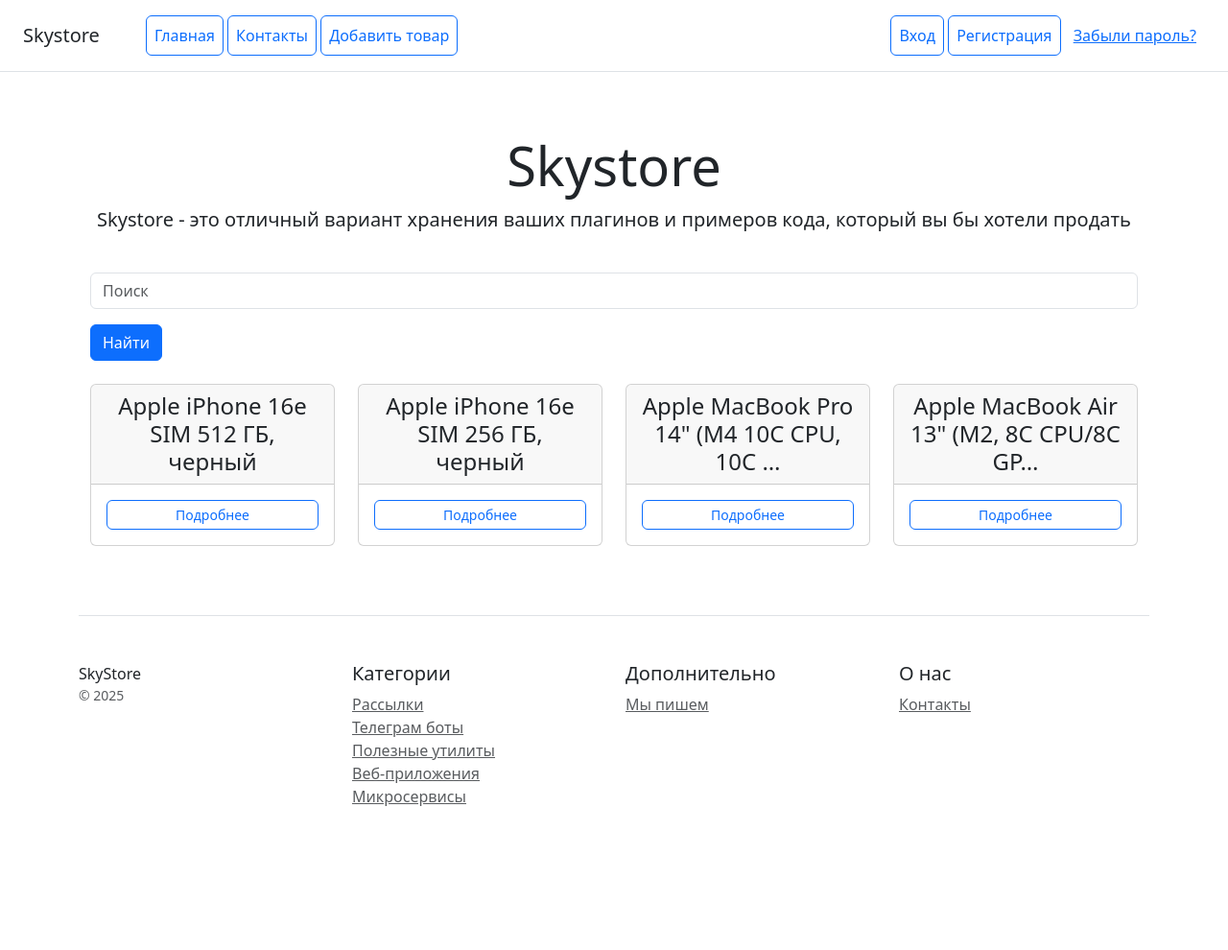
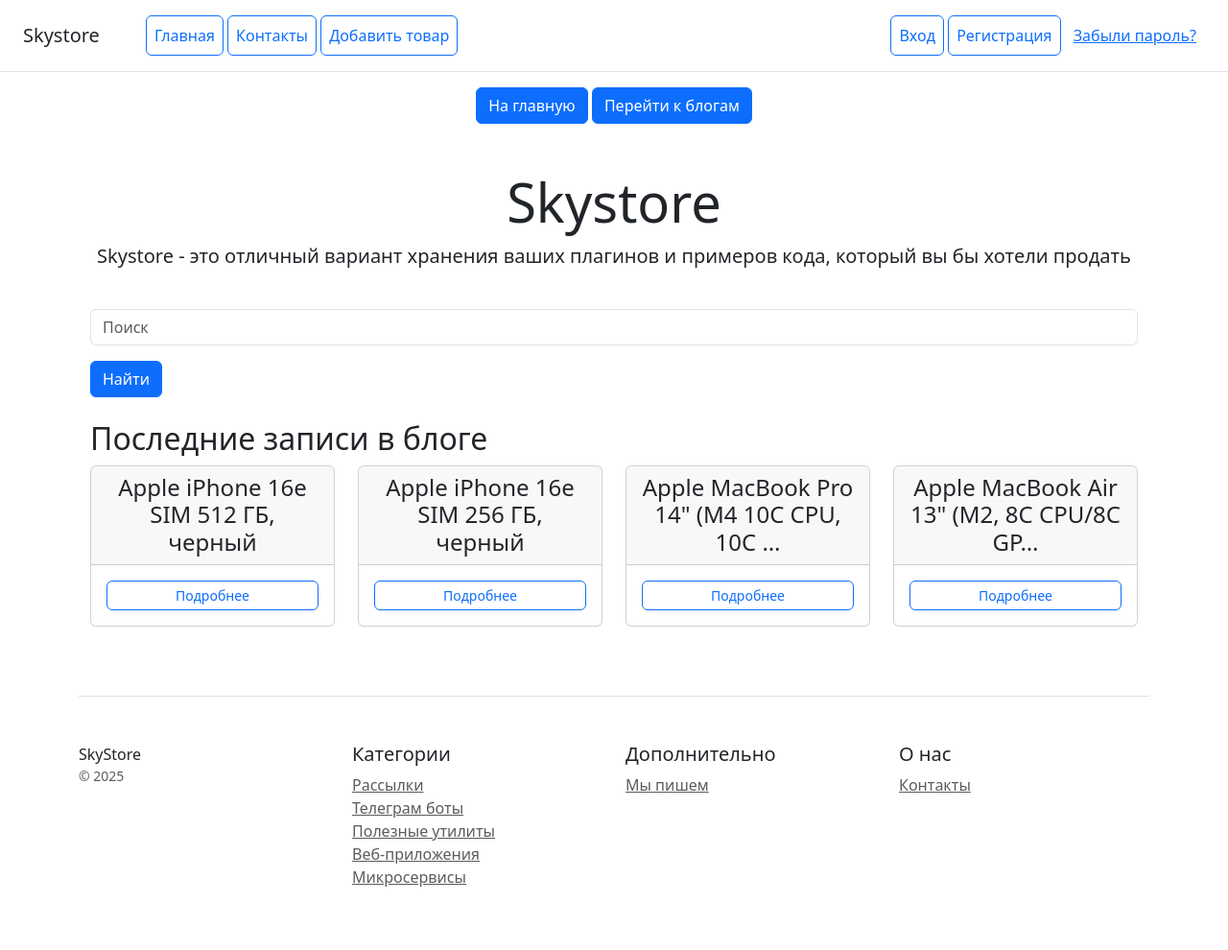
Before and after one commit to ValeriiVolynchikov/DjangoProjects, a Django app: page / in a window 1280 px wide. Shown: the whole page at 96% size. Before the commit the page ends 840 px from the top, so only its background shows below. Run offline with Django 5.2, Linux system fonts and the light colour scheme; data comes from the database, SQL or seed files in the repository; parts of the project's set-up code (start-up, migrations or seed data) failed here and were passed over; some libraries are stand-ins or nearby versions.

Commit message:
новые и модификация blogs

```diff
--- a/blogs/templates/blogs/base.html
+++ b/blogs/templates/blogs/base.html
@@ -9,6 +9,9 @@
 </head>
 <body>
 {% include 'blogs/header.html' %}
+
+{% include 'includes/main_menu.html' %}  <!-- Добавляем include -->
+
     <div class="container mt-4">
         {% block content %}{% endblock %}
     </div>
--- a/catalog/templates/catalog/product_card.html
+++ b/catalog/templates/catalog/product_card.html
@@ -21,7 +21,7 @@
                         <a href="{% url 'catalog:unpublish_product' product.pk %}"
                            class="btn btn-sm btn-outline-info rounded">Снять с публикации</a>
                     {% elif perms.catalog.can_unpublish_product and not product.is_published %}
-                        <a href="{% url 'catalog:publish_product' product.pk %}"
+                        <a href="{% url 'catalog:unpublish_product' product.pk %}"
                            class="btn btn-sm btn-outline-success rounded">Опубликовать</a>
                     {% endif %}
 
--- a/catalog/views.py
+++ b/catalog/views.py
@@ -8,6 +8,7 @@
 from django.core.exceptions import PermissionDenied
 from django.contrib import messages
 
+from blogs.models import BlogPost
 from catalog.models import Product, Contact, Category
 from catalog.forms import ProductForm
 
@@ -33,12 +34,16 @@
 
     def get_context_data(self, **kwargs):
         context = super().get_context_data(**kwargs)
+        context['latest_blogs'] = BlogPost.objects.filter(publication_sign=True).order_by('-created_at')[
+                                  :3]  # Получаем последние 3 опубликованные записи
+        return context
+
+    def get_context_data(self, **kwargs):
+        context = super().get_context_data(**kwargs)
         context['search_query'] = self.request.GET.get('q', '')
         context['categories'] = Category.objects.all()
         context['can_delete_product'] = 'catalog.can_delete_product'  # Добавляем переменную в контекст
         return context
-
-
 
 
 class ProductDetailView(DetailView):
--- a/templates/base.html
+++ b/templates/base.html
@@ -13,7 +13,7 @@
 <body>
 {% include 'includes/header.html' %}
 
-
+{% include 'includes/main_menu.html' %}  <!-- Добавляем include -->
 
 <div class="container">
 {% block content %}
--- a/templates/home.html
+++ b/templates/home.html
@@ -15,6 +15,29 @@
     </form>
 </div>
 
+<!-- Контейнер для к странице блогов -->
+<!--<div class="container">-->
+<!--    <div class="row justify-content-center text-center">-->
+<!--        <div class="col-12">-->
+<!--            <a href="{% url 'blogs:blog_list' %}" class="btn btn-primary">Перейти к блогам</a>-->
+<!--        </div>-->
+<!--    </div>-->
+<!--</div>-->
+
+<!-- Контейнер блогов -->
+<div class="container">
+    <h2>Последние записи в блоге</h2>
+    <div class="row">
+        {% for blog in latest_blogs %}
+            <div class="col-md-4">
+                <h3>{{ blog.title }}</h3>
+                <p>{{ blog.content|truncatechars:100 }}</p>
+                <a href="{% url 'blogs:blog_detail' blog.pk %}">Подробнее</a>
+            </div>
+        {% endfor %}
+    </div>
+</div>
+
 <!-- Контейнер для карточек товаров -->
 <div class="container">
     <div class="row justify-content-center text-center">
--- /dev/null
+++ b/templates/includes/main_menu.html
@@ -0,0 +1,9 @@
+<!-- templates/includes/main_menu.html -->
+<div class="container">
+    <div class="row justify-content-center text-center">
+        <div class="col-12">
+            <a href="{% url 'catalog:home' %}" class="btn btn-primary">На главную</a>
+            <a href="{% url 'blogs:blog_list' %}" class="btn btn-primary">Перейти к блогам</a>
+        </div>
+    </div>
+</div>
```
